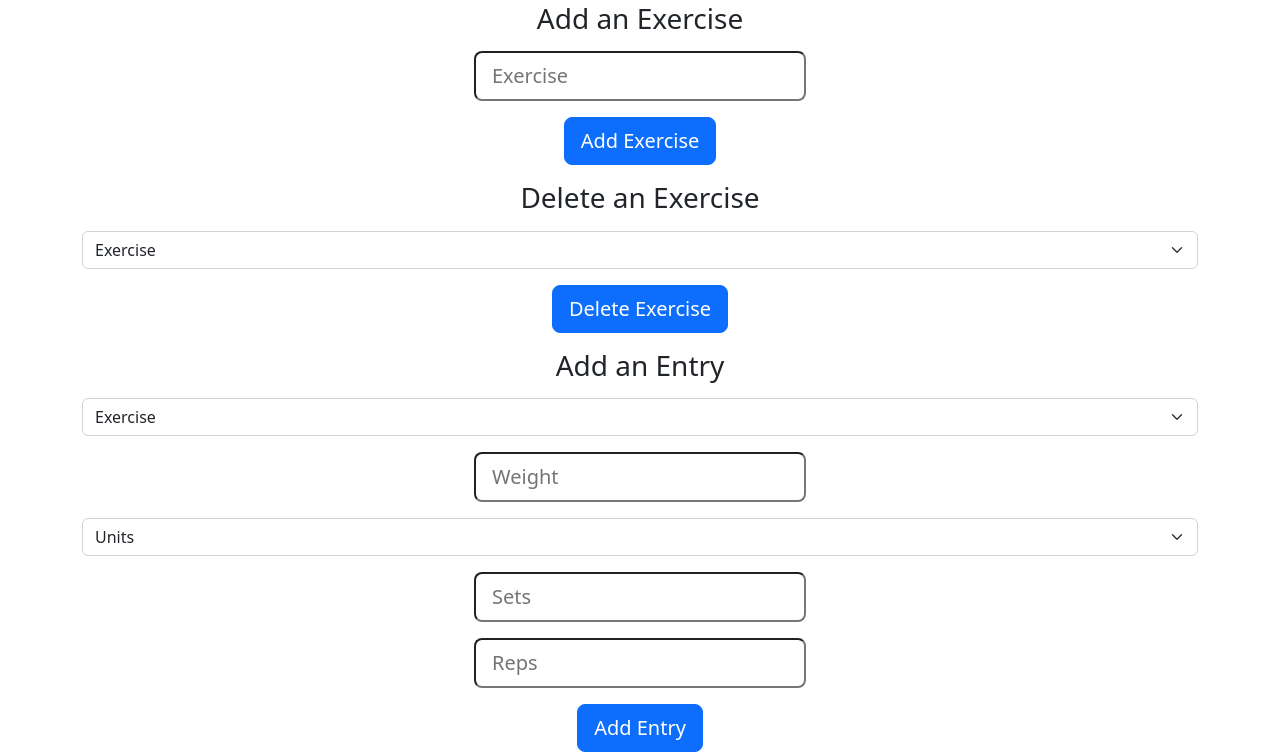
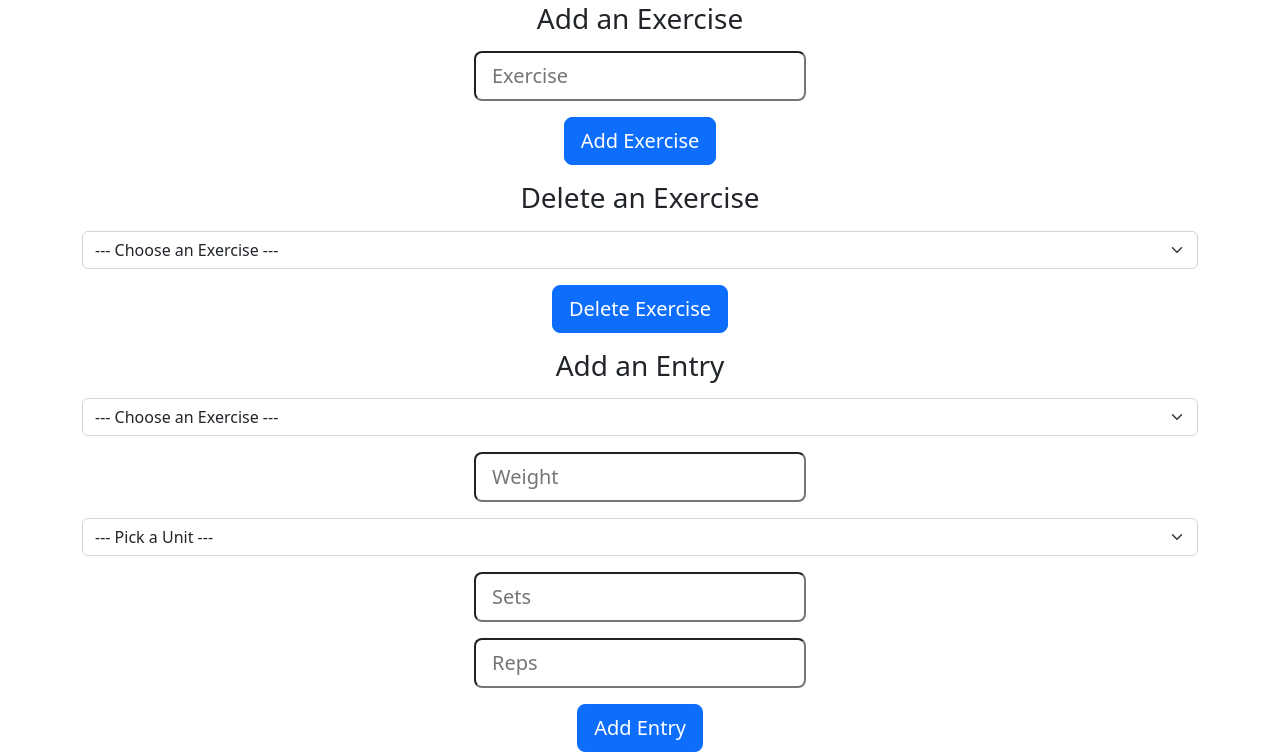
Before and after one commit to rkhan71/myJim, a Flask app: page /diary in a window 1280 px wide. Shown: the part 284-1040 px from the top of the page. Run offline with Flask 2, Linux system fonts and the light colour scheme; a user stored in the database is signed in; data comes from the database, SQL or seed files in the repository; data that the repository does not hold is empty.

Commit message:
disables necessary options in select menus in forms

```diff
--- a/templates/diary.html
+++ b/templates/diary.html
@@ -33,7 +33,7 @@
     <form action="/diary" method="post">
         <div class="mb-3">
             <select class="form-select" aria-label="Default select example" name="exercise-del">
-                <option selected>Exercise</option>
+                <option selected disabled>--- Choose an Exercise ---</option>
                 {% for e in exercises %}
                 <option value="{{ e[1] }}">{{ e[1] }}</option>
                 {% endfor %}
@@ -49,7 +49,7 @@
     <form action="/diary" method="post">
         <div class="mb-3">
             <select class="form-select" aria-label="Default select example" name="exercise-select">
-                <option selected>Exercise</option>
+                <option selected disabled>--- Choose an Exercise ---</option>
                 {% for e in exercises %}
                 <option value="{{ e[1] }}">{{ e[1] }}</option>
                 {% endfor %}
@@ -60,7 +60,7 @@
         </div>
         <div class="mb-3">
             <select class="form-select" aria-label="Default select example" name="units">
-                <option selected>Units</option>
+                <option selected disabled>--- Pick a Unit ---</option>
                 <option value="kg">kg</option>
                 <option value="lbs">lbs</option>
               </select>
```
